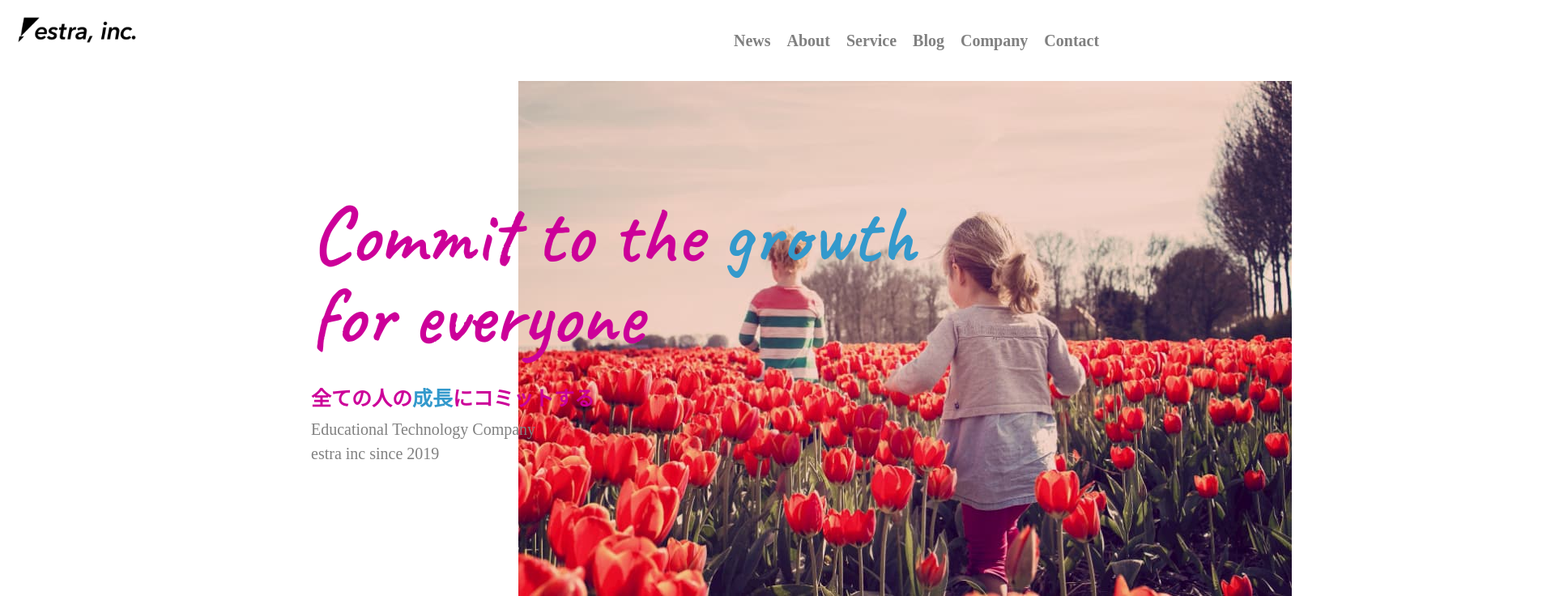
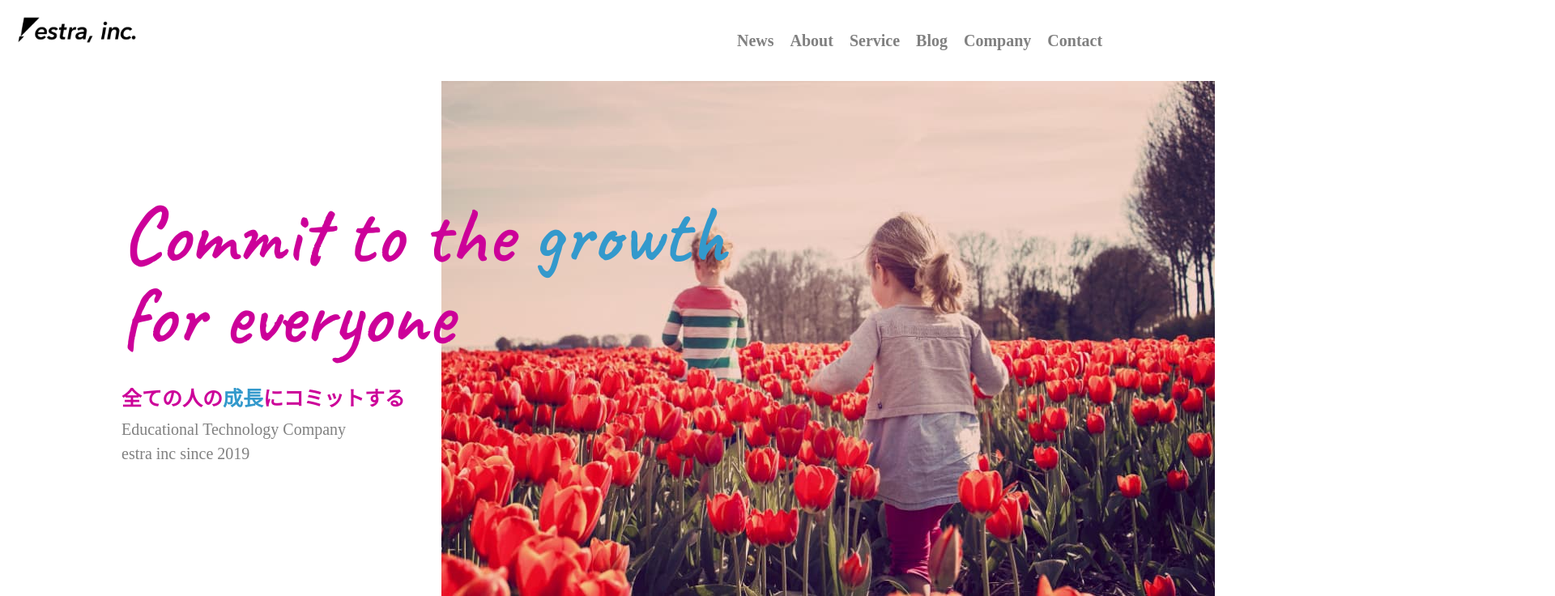
Before and after one commit to ikuya126/20220715ishikura, a plain HTML site: page index.html in a window 1280 px wide. Shown: the top 736 px of the page at 81% size, 1920 px wide, since content can reach past the window. Drawn offline with Linux system fonts and the light colour scheme.

Commit message:
レイアウト修正

```diff
--- a/css/style.css
+++ b/css/style.css
@@ -1,10 +1,19 @@
 /*-----------------header-------------*/
 
+body{
+  width: 1500px;
+}
+
+.wrap{
+  overflow: hidden;
+}
+
 .header{
-  width: 100%;
+  width: 1500px;
   height: 100px;
   display: flex;
   justify-content: space-between;
+  margin: 0;
 }
 
 .header-left{
@@ -17,10 +26,11 @@
 }
 
 .header-right{
-  width: 30%;
+  width: 40%;
 }
 
 .header-right ul{
+  max-width: 100%;
   height: 100%;
   display: flex;
   flex-direction: row;
@@ -38,25 +48,21 @@
 /*-----------------firstview-------------*/
 
 .firstview{
+  width: 1500px;
+  height: 700px;
+  display: flex;
+  justify-content: flex-end;
   position: relative;
-  max-width: 100%;
-  width: 100%;
-  height: 700px;
 }
 
 .firstview-img{
-  width: 100%;
-  position: absolute;
-  left: 50%;
+  max-width: 100%;
 }
 
-.firstview-img img{
-
-}
 
 .firstview-title{
   position: absolute;
-  left: 30%;
+  left: 10%;
   top: 20%;
   width: 100%;
 }
@@ -92,13 +98,15 @@
 
 .main{
   max-width: 100%;
-  width: 100%;
+  width: 1500px;
 }
 
 .main-content-box{
   width: 100%;
   height: 650px;
   padding: 50px 0;
+  display: flex;
+  justify-content: center;
 }
 
 .main-content-box:nth-child(2n){
@@ -108,7 +116,7 @@
 .news{
   width: 1000px;
   height: 500px;
-  margin-left: 20%;
+
 }
 
 .news-title{
@@ -156,7 +164,6 @@
 .about{
   width: 1200px;
   height: 500px;
-  margin: 0 20%;
   padding: 30px 0;
   position: relative;
 }
@@ -213,7 +220,6 @@
 .service{
   width: 1200px;
   height: 500px;
-  margin: 0 20%;
   padding: 60px 0;
 }
 
@@ -321,7 +327,6 @@
 .blog{
   width: 1200px;
   height: 600px;
-  margin: 0 20%;
   padding:  45px 0;
 }
 
@@ -421,7 +426,6 @@
 .about-company{
   width: 800px;
   height: 500px;
-  margin: 0 30%;
   padding:  60px 0;
 }
 
@@ -556,7 +560,7 @@ table tr td:nth-child(2){
 
 
 .footer{
-  width: 100%;
+  width: 1500px;
   height: 100px;
   display: flex;
   justify-content: center;
--- a/index.html
+++ b/index.html
@@ -14,6 +14,7 @@
     rel="stylesheet">
 </head>
 <body>
+  <div class="wrap">
   <header class="header">
     <div class="header-left">
       <img src="img/estra_logo.png" alt="">
@@ -140,7 +141,6 @@
             </div>
           </div>
         </div>
-      </div>
     </div>
     <div class="main-content-box">
       <div class="blog">
@@ -243,5 +243,6 @@
   <footer class="footer">
     <p class="copyright">Copyright &copy; estra.inc All Rights Reserved</p>
   </footer>
+  </div>
 </body>
 </html>
```
